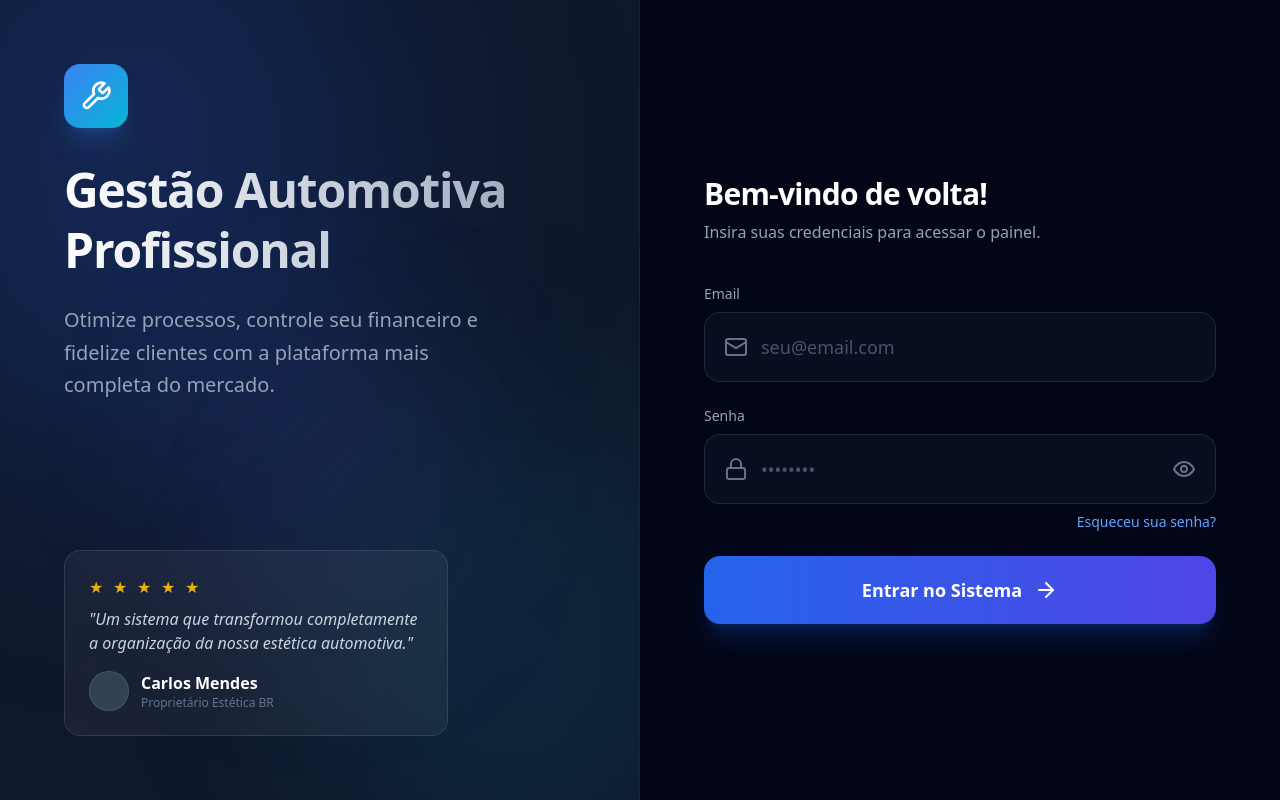
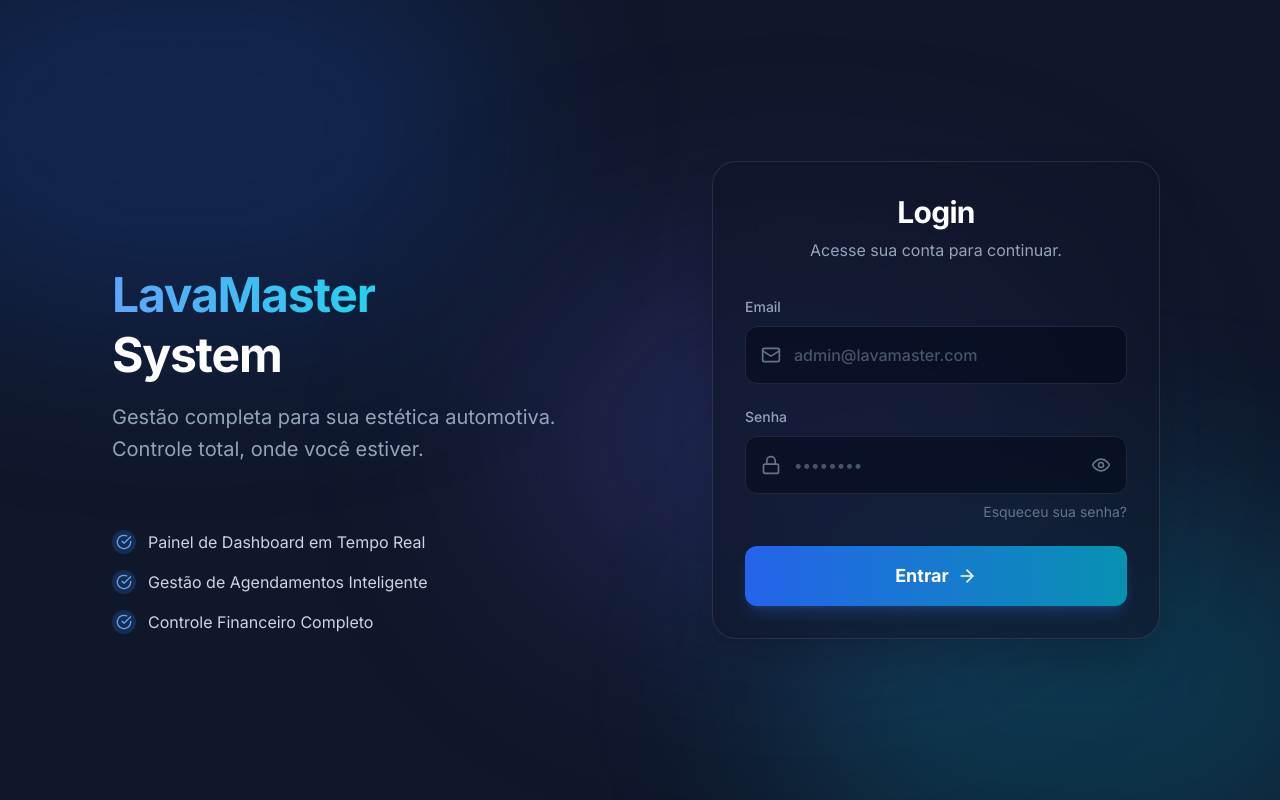
Before and after one commit to thiagodeassisbm-source/lavamasterapp, a Next.js app: page / in a window 1280 px wide. Built offline with nearby package versions, Linux system fonts and the light colour scheme.

Commit message:
Redesign: Modern login page with glassmorphism and animations

```diff
--- a/app/globals.css
+++ b/app/globals.css
@@ -155,6 +155,33 @@ body {
   }
 }
 
+@keyframes blob {
+  0% {
+    transform: translate(0px, 0px) scale(1);
+  }
+  33% {
+    transform: translate(30px, -50px) scale(1.1);
+  }
+  66% {
+    transform: translate(-20px, 20px) scale(0.9);
+  }
+  100% {
+    transform: translate(0px, 0px) scale(1);
+  }
+}
+
+.animate-blob {
+  animation: blob 7s infinite;
+}
+
+.animation-delay-2000 {
+  animation-delay: 2s;
+}
+
+.animation-delay-4000 {
+  animation-delay: 4s;
+}
+
 /* Scrollbar customization */
 ::-webkit-scrollbar {
   width: 8px;
--- a/app/page.tsx
+++ b/app/page.tsx
@@ -1,18 +1,24 @@
 'use client';
 
-import { useState } from 'react';
+import { useState, useEffect } from 'react';
 import { useRouter } from 'next/navigation';
-import { Mail, Lock, Eye, EyeOff, Wrench, ArrowRight } from 'lucide-react';
+import { Mail, Lock, Eye, EyeOff, Wrench, ArrowRight, CheckCircle } from 'lucide-react';
 import toast from 'react-hot-toast';
 
 export default function LoginPage() {
   const router = useRouter();
   const [showPassword, setShowPassword] = useState(false);
   const [isLoading, setIsLoading] = useState(false);
+  const [isMounted, setIsMounted] = useState(false);
   const [formData, setFormData] = useState({
     email: '',
     password: '',
   });
+
+  // Ensure animations play after mount
+  useEffect(() => {
+    setIsMounted(true);
+  }, []);
 
   const handleSubmit = async (e: React.FormEvent) => {
     e.preventDefault();
@@ -31,14 +37,11 @@ export default function LoginPage() {
         throw new Error(data.error || 'Falha ao entrar');
       }
 
-      // Sucesso
       toast.success(`Bem-vindo, ${data.user.nome}!`);
 
-      // Salva dados básicos no localStorage para uso facil no front
       localStorage.setItem('auth_token', data.token);
       localStorage.setItem('user_data', JSON.stringify(data.user));
 
-      // Cookie já foi definido pelo servidor, redireciona
       router.push('/dashboard');
 
     } catch (error) {
@@ -61,63 +64,73 @@ export default function LoginPage() {
   };
 
   return (
-    <div className="min-h-screen grid lg:grid-cols-2 bg-slate-950 text-white font-sans overflow-hidden">
+    <div className="min-h-screen bg-slate-900 flex items-center justify-center p-4 relative overflow-hidden">
 
-      {/* Left Side - Visual & Branding (Hidden on mobile) */}
-      <div className="hidden lg:flex relative flex-col justify-between p-16 bg-slate-900 border-r border-white/5 overflow-hidden">
-        {/* Animated Background Effects */}
+      {/* Background Animated Blobs */}
       <div className="absolute top-0 left-0 w-full h-full overflow-hidden z-0">
-          <div className="absolute top-[-20%] left-[-20%] w-[80%] h-[80%] bg-blue-600/20 rounded-full blur-[120px] animate-pulse" />
-          <div className="absolute bottom-[-10%] right-[-10%] w-[60%] h-[60%] bg-cyan-500/10 rounded-full blur-[100px] animate-pulse delay-1000" />
-          <div className="absolute top-[40%] left-[30%] w-[40%] h-[40%] bg-indigo-500/10 rounded-full blur-[80px] animate-pulse delay-2000" />
+        <div className="absolute top-[-10%] left-[-10%] w-[50%] h-[50%] bg-blue-600/20 rounded-full blur-[100px] animate-blob" />
+        <div className="absolute bottom-[-10%] right-[-10%] w-[50%] h-[50%] bg-cyan-500/20 rounded-full blur-[100px] animate-blob animation-delay-2000" />
+        <div className="absolute top-[40%] left-[40%] w-[40%] h-[40%] bg-indigo-500/20 rounded-full blur-[100px] animate-blob animation-delay-4000" />
       </div>
 
-        {/* Content */}
-        <div className="relative z-10">
-          <div className="w-16 h-16 rounded-2xl bg-gradient-to-br from-blue-500 to-cyan-500 flex items-center justify-center mb-8 shadow-xl shadow-blue-500/20">
-            <Wrench className="w-8 h-8 text-white" />
+      <div className={`w-full max-w-6xl grid lg:grid-cols-2 gap-8 z-10 transition-all duration-1000 ${isMounted ? 'opacity-100 translate-y-0' : 'opacity-0 translate-y-10'}`}>
+
+        {/* Left Side - Hero Content */}
+        <div className="hidden lg:flex flex-col justify-center p-12 relative">
+          <div className="relative z-10 space-y-8">
+            <div className="inline-flex p-3 rounded-2xl bg-gradient-to-br from-blue-500/20 to-cyan-500/20 border border-blue-500/20 backdrop-blur-sm shadow-lg shadow-blue-500/10 animate-fade-in">
+              <Wrench className="w-10 h-10 text-blue-400" />
             </div>
-          <h1 className="text-5xl font-bold leading-tight mb-6 bg-gradient-to-r from-white to-slate-400 bg-clip-text text-transparent">
-            Gestão Automotiva <br /> Profissional
+
+            <div className="space-y-4">
+              <h1 className="text-5xl font-bold leading-tight text-white mb-2">
+                <span className="bg-clip-text text-transparent bg-gradient-to-r from-blue-400 to-cyan-400">
+                  LavaMaster
+                </span> <br />
+                System
               </h1>
               <p className="text-xl text-slate-400 max-w-md leading-relaxed">
-            Otimize processos, controle seu financeiro e fidelize clientes com a plataforma mais completa do mercado.
+                Gestão completa para sua estética automotiva. Controle total, onde você estiver.
               </p>
             </div>
 
-        <div className="relative z-10 glass-effect rounded-2xl p-6 border border-white/10 backdrop-blur-xl bg-white/5 max-w-sm">
-          <div className="flex gap-1 mb-3">
-            {[1, 2, 3, 4, 5].map(i => (
-              <div key={i} className="w-5 h-5 text-yellow-500 fill-yellow-500">★</div>
+            <div className="pt-8 space-y-4">
+              {[
+                "Painel de Dashboard em Tempo Real",
+                "Gestão de Agendamentos Inteligente",
+                "Controle Financeiro Completo"
+              ].map((item, i) => (
+                <div key={i} className="flex items-center gap-3 text-slate-300 animate-slide-up" style={{ animationDelay: `${i * 100 + 300}ms` }}>
+                  <div className="p-1 rounded-full bg-blue-500/20 text-blue-400">
+                    <CheckCircle className="w-4 h-4" />
+                  </div>
+                  <span>{item}</span>
+                </div>
               ))}
-          </div>
-          <p className="text-slate-300 italic mb-4">"Um sistema que transformou completamente a organização da nossa estética automotiva."</p>
-          <div className="flex items-center gap-3">
-            <div className="w-10 h-10 rounded-full bg-slate-700 border border-white/10" />
-            <div>
-              <p className="font-semibold text-white">Carlos Mendes</p>
-              <p className="text-xs text-slate-500">Proprietário Estética BR</p>
-            </div>
             </div>
           </div>
         </div>
 
-      {/* Right Side - Login Form */}
-      <div className="flex items-center justify-center p-6 sm:p-12 relative">
-        <div className="w-full max-w-lg space-y-10">
+        {/* Right Side - Login Form (Glass Card) */}
+        <div className="flex items-center justify-center">
+          <div className="w-full max-w-md backdrop-blur-xl bg-slate-900/60 p-8 rounded-3xl border border-white/10 shadow-2xl relative overflow-hidden group">
 
-          <div className="text-center lg:text-left">
-            <h2 className="text-3xl font-bold text-white mb-2">Bem-vindo de volta!</h2>
-            <p className="text-slate-400">Insira suas credenciais para acessar o painel.</p>
+            {/* Hover Gradient Effect */}
+            <div className="absolute inset-0 bg-gradient-to-br from-blue-500/5 to-cyan-500/5 opacity-0 group-hover:opacity-100 transition-opacity duration-500 pointer-events-none" />
+
+            <div className="relative z-10 space-y-8">
+              <div className="text-center space-y-2">
+                <h2 className="text-3xl font-bold text-white">Login</h2>
+                <p className="text-slate-400">Acesse sua conta para continuar.</p>
               </div>
 
               <form onSubmit={handleSubmit} className="space-y-6">
-            <div className="space-y-6">
-              <div className="group">
-                <label className="block text-sm font-medium text-slate-400 mb-2 group-focus-within:text-blue-400 transition-colors">Email</label>
-                <div className="relative duration-300">
-                  <div className="absolute inset-y-0 left-0 pl-5 flex items-center pointer-events-none">
-                    <Mail className="w-6 h-6 text-slate-500 group-focus-within:text-blue-500 transition-colors" />
+                <div className="space-y-5">
+                  <div className="group/input space-y-2">
+                    <label className="text-sm font-medium text-slate-400 group-focus-within/input:text-blue-400 transition-colors">Email</label>
+                    <div className="relative">
+                      <div className="absolute inset-y-0 left-0 pl-4 flex items-center pointer-events-none">
+                        <Mail className="w-5 h-5 text-slate-500 group-focus-within/input:text-blue-500 transition-colors" />
                       </div>
                       <input
                         id="email"
@@ -126,17 +139,17 @@ export default function LoginPage() {
                         required
                         value={formData.email}
                         onChange={handleChange}
-                    className="w-full pl-14 pr-4 py-5 bg-slate-900/50 border border-slate-700/50 rounded-2xl text-lg text-white placeholder-slate-600 focus:outline-none focus:border-blue-500/50 focus:ring-4 focus:ring-blue-500/10 focus:bg-slate-900 transition-all"
-                    placeholder="seu@email.com"
+                        className="w-full pl-12 pr-4 py-4 bg-slate-950/50 border border-slate-800 rounded-xl text-white placeholder-slate-600 focus:outline-none focus:border-blue-500/50 focus:ring-2 focus:ring-blue-500/20 transition-all font-medium"
+                        placeholder="admin@lavamaster.com"
                       />
                     </div>
                   </div>
 
-              <div className="group">
-                <label className="block text-sm font-medium text-slate-400 mb-2 group-focus-within:text-blue-400 transition-colors">Senha</label>
+                  <div className="group/input space-y-2">
+                    <label className="text-sm font-medium text-slate-400 group-focus-within/input:text-blue-400 transition-colors">Senha</label>
                     <div className="relative">
-                  <div className="absolute inset-y-0 left-0 pl-5 flex items-center pointer-events-none">
-                    <Lock className="w-6 h-6 text-slate-500 group-focus-within:text-blue-500 transition-colors" />
+                      <div className="absolute inset-y-0 left-0 pl-4 flex items-center pointer-events-none">
+                        <Lock className="w-5 h-5 text-slate-500 group-focus-within/input:text-blue-500 transition-colors" />
                       </div>
                       <input
                         id="password"
@@ -145,19 +158,19 @@ export default function LoginPage() {
                         required
                         value={formData.password}
                         onChange={handleChange}
-                    className="w-full pl-14 pr-14 py-5 bg-slate-900/50 border border-slate-700/50 rounded-2xl text-lg text-white placeholder-slate-600 focus:outline-none focus:border-blue-500/50 focus:ring-4 focus:ring-blue-500/10 focus:bg-slate-900 transition-all"
+                        className="w-full pl-12 pr-12 py-4 bg-slate-950/50 border border-slate-800 rounded-xl text-white placeholder-slate-600 focus:outline-none focus:border-blue-500/50 focus:ring-2 focus:ring-blue-500/20 transition-all font-medium"
                         placeholder="••••••••"
                       />
                       <button
                         type="button"
                         onClick={() => setShowPassword(!showPassword)}
-                    className="absolute inset-y-0 right-0 pr-5 flex items-center text-slate-500 hover:text-white transition-colors"
+                        className="absolute inset-y-0 right-0 pr-4 flex items-center text-slate-500 hover:text-white transition-colors"
                       >
-                    {showPassword ? <EyeOff className="w-6 h-6" /> : <Eye className="w-6 h-6" />}
+                        {showPassword ? <EyeOff className="w-5 h-5" /> : <Eye className="w-5 h-5" />}
                       </button>
                     </div>
-                <div className="flex justify-end mt-2">
-                  <a href="#" className="text-sm text-blue-400 hover:text-blue-300 transition-colors">Esqueceu sua senha?</a>
+                    <div className="flex justify-end">
+                      <a href="#" className="text-sm text-slate-500 hover:text-blue-400 transition-colors">Esqueceu sua senha?</a>
                     </div>
                   </div>
                 </div>
@@ -165,22 +178,24 @@ export default function LoginPage() {
                 <button
                   type="submit"
                   disabled={isLoading}
-              className="w-full py-5 bg-gradient-to-r from-blue-600 to-indigo-600 hover:from-blue-500 hover:to-indigo-500 text-white font-bold text-lg rounded-2xl shadow-xl shadow-blue-600/20 transform transition-all duration-200 hover:scale-[1.01] active:scale-[0.99] disabled:opacity-50 disabled:cursor-not-allowed flex items-center justify-center gap-3"
+                  className="w-full py-4 bg-gradient-to-r from-blue-600 to-cyan-600 hover:from-blue-500 hover:to-cyan-500 text-white font-bold text-lg rounded-xl shadow-lg shadow-blue-500/20 transform transition-all duration-200 hover:shadow-blue-500/40 hover:-translate-y-0.5 active:translate-y-0 disabled:opacity-50 disabled:cursor-not-allowed flex items-center justify-center gap-2 group/btn"
                 >
                   {isLoading ? (
                     <>
-                  <div className="w-6 h-6 border-2 border-white/30 border-t-white rounded-full animate-spin" />
-                  <span>Acessando...</span>
+                      <div className="w-5 h-5 border-2 border-white/30 border-t-white rounded-full animate-spin" />
                     </>
                   ) : (
                     <>
-                  <span>Entrar no Sistema</span>
-                  <ArrowRight className="w-6 h-6" />
+                      <span>Entrar</span>
+                      <ArrowRight className="w-5 h-5 group-hover/btn:translate-x-1 transition-transform" />
                     </>
                   )}
                 </button>
               </form>
 
+              {/* Footer text removed as requested */}
+            </div>
+          </div>
         </div>
       </div>
     </div>
```
Lines whose indentation alone changed are shown as unchanged.
